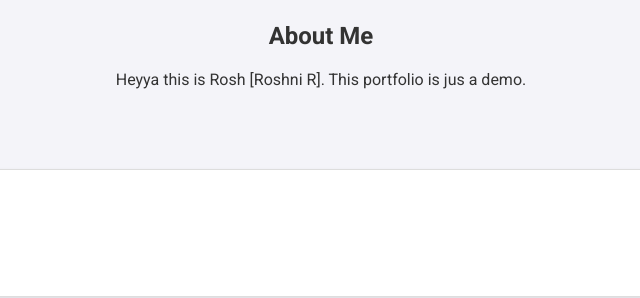
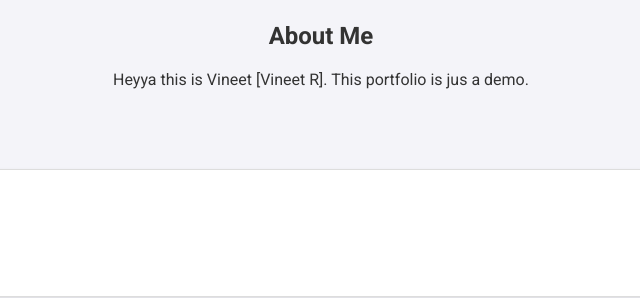
Before and after one commit to tievenr/portfolio_pes1ug22am192, a plain HTML site: page index.html in a window 1280 px wide. Shown: the part 331-629 px from the top of the page, 319-959 px from the left. Drawn offline with Linux system fonts and the light colour scheme.

Commit message:
name change

```diff
--- a/index.html
+++ b/index.html
@@ -18,7 +18,7 @@
         </section>
         <section class="about">
             <h2>About Me</h2>
-            <p>Heyya this is Rosh [Roshni R]. This portfolio is jus a demo.</p>
+            <p>Heyya this is Vineet [Vineet R]. This portfolio is jus a demo.</p>
         </section>
         <section class="projects">
             <h2>My Tasks</h2>
```
